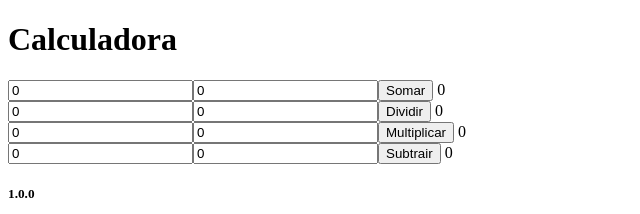
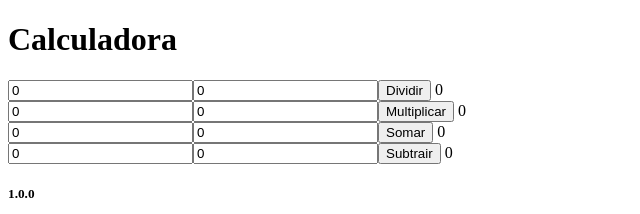
Before and after one commit to vivinivinicius/calc-fatec, an Angular app: page / in a window 1280 px wide. Shown: the top 214 px of the page, without its empty margins (0-640 px from the left). Built offline with nearby package versions, Linux system fonts and the light colour scheme.

Commit message:
Changed the order of buttons

```diff
--- a/src/app/calc/calc.component.html
+++ b/src/app/calc/calc.component.html
@@ -1,10 +1,3 @@
-<form>
-  <input type="number" [(ngModel)]="num1" name="num1">
-  <input type="number" [(ngModel)]="num2" name="num2">
-  <button (click)="calc()">Somar</button>
-  {{sum}}
-</form>
-
 <form>
   <input type="number" [(ngModel)]="num3" name="num3">
   <input type="number" [(ngModel)]="num4" name="num4">
@@ -20,6 +13,14 @@
 </form>
 
 <form>
+  <input type="number" [(ngModel)]="num1" name="num1">
+  <input type="number" [(ngModel)]="num2" name="num2">
+  <button (click)="calc()">Somar</button>
+  {{sum}}
+</form>
+
+
+<form>
   <input type="number" [(ngModel)]="num7" name="num7">
   <input type="number" [(ngModel)]="num8" name="num8">
   <button (click)="calc4()">Subtrair</button>
```
